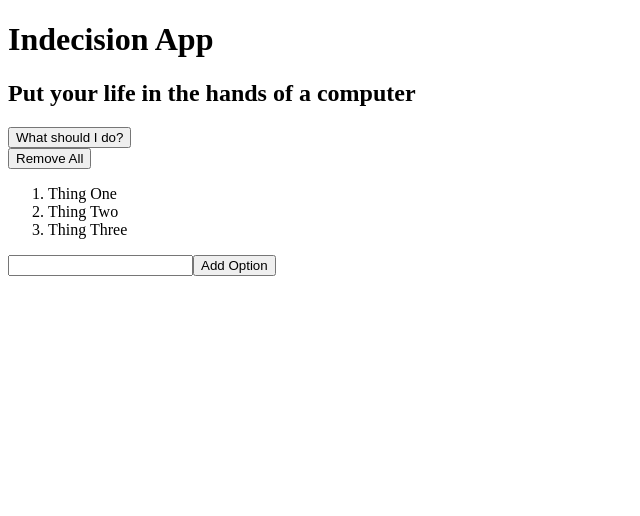
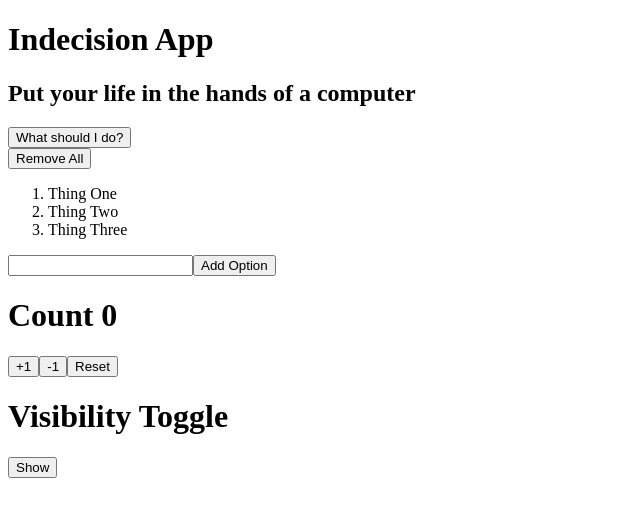
Before and after one commit to MuratOzdemir-dev/indecisionapp, a React (Create React App) app: page / in a window 1280 px wide. Shown: the top 516 px of the page, without its empty margins (0-640 px from the left). Built offline with nearby package versions, Linux system fonts and the light colour scheme.

Commit message:
deneme componentlar oluşturuldu

```diff
--- a/src/App.js
+++ b/src/App.js
@@ -3,6 +3,8 @@ import Header from "./components/Header";
 import Action from "./components/Action";
 import Options from "./components/Options";
 import AddOption from "./components/AddOption";
+import Counter from "./components/Counter";
+import Visibility from "./components/Visibility";
 
 export default class App extends Component {
   render() {
@@ -15,6 +17,8 @@ export default class App extends Component {
         <Action />
         <Options options={["Thing One", "Thing Two", "Thing Three"]}/>
         <AddOption />
+        <Counter />
+        <Visibility />
       </div>
     );
   }
--- /dev/null
+++ b/src/components/Counter.js
@@ -0,0 +1,44 @@
+import React, { Component } from "react";
+
+export default class Counter extends Component {
+  constructor(props) {
+    super(props);
+    this.handleAddOne = this.handleAddOne.bind(this);
+    this.handleMinusOne = this.handleMinusOne.bind(this);
+    this.handleReset = this.handleReset.bind(this);
+    this.state = {
+      count: 0,
+    };
+  }
+
+  handleAddOne() {
+    this.setState((prevState) => {
+      return { count: prevState.count + 1 };
+    });
+  }
+
+  handleMinusOne() {
+    this.setState((prevState) => {
+      return {
+        count: prevState.count - 1,
+      };
+    });
+  }
+
+  handleReset() {
+    this.setState(() => {
+      return({count: 0});
+    })
+  }
+
+  render() {
+    return (
+      <div>
+        <h1>Count {this.state.count}</h1>
+        <button onClick={this.handleAddOne}>+1</button>
+        <button onClick={this.handleMinusOne}>-1</button>
+        <button onClick={this.handleReset}>Reset</button>
+      </div>
+    );
+  }
+}
--- /dev/null
+++ b/src/components/Visibility.js
@@ -0,0 +1,36 @@
+import React, { Component } from "react";
+
+export default class Visibility extends Component {
+  constructor(props) {
+    super(props);
+    this.handleToggle = this.handleToggle.bind(this);
+    this.state = {
+      visibility: false,
+    };
+  }
+
+  handleToggle() {
+    this.setState((prevState) => {
+      return { visibility: !prevState.visibility };
+    });
+  }
+
+  render() {
+    return (
+      <div>
+        <h1>Visibility Toggle</h1>
+        <button onClick={this.handleToggle}>
+          {this.state.visibility ? "Hide" : "Show"}
+        </button>
+        {this.state.visibility && (
+          <div>
+            <p>
+              Lorem ipsum dolor sit amet consectetur adipisicing elit. Sunt,
+              vero.
+            </p>
+          </div>
+        )}
+      </div>
+    );
+  }
+}
```
